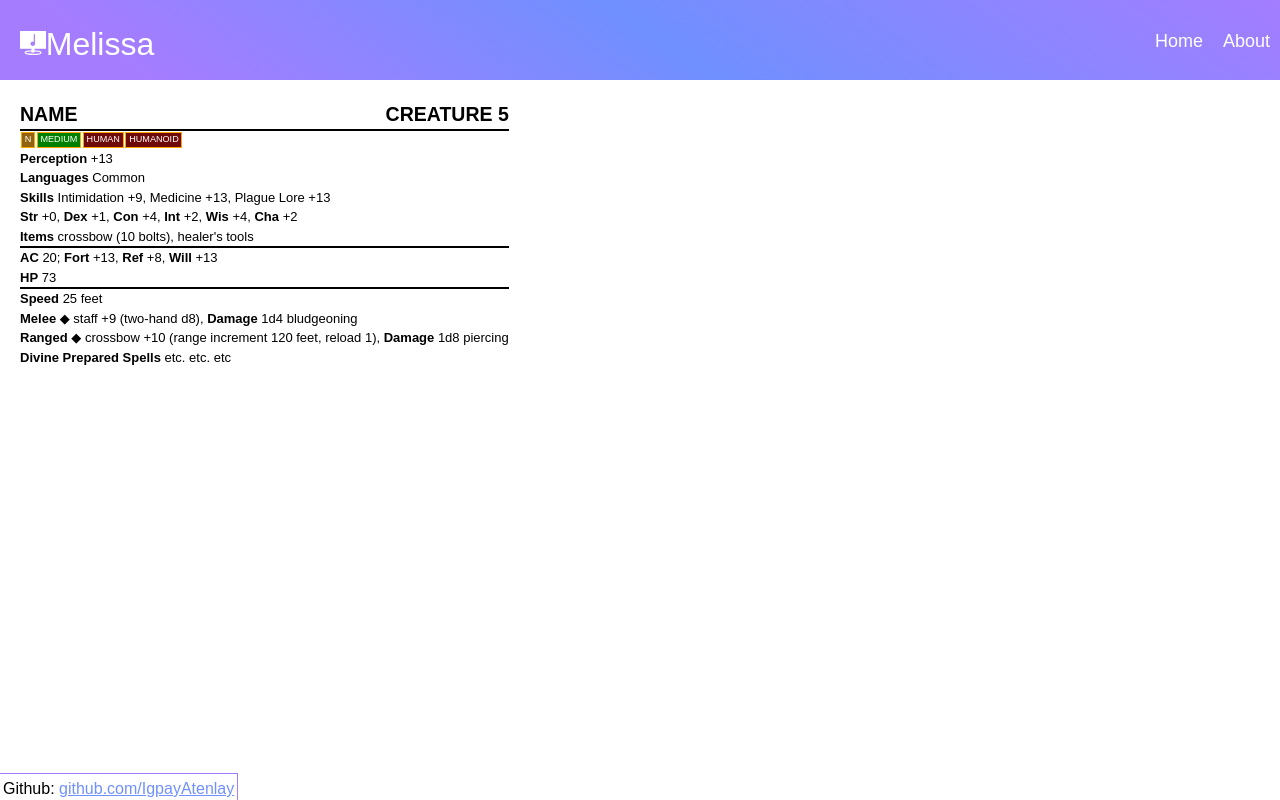
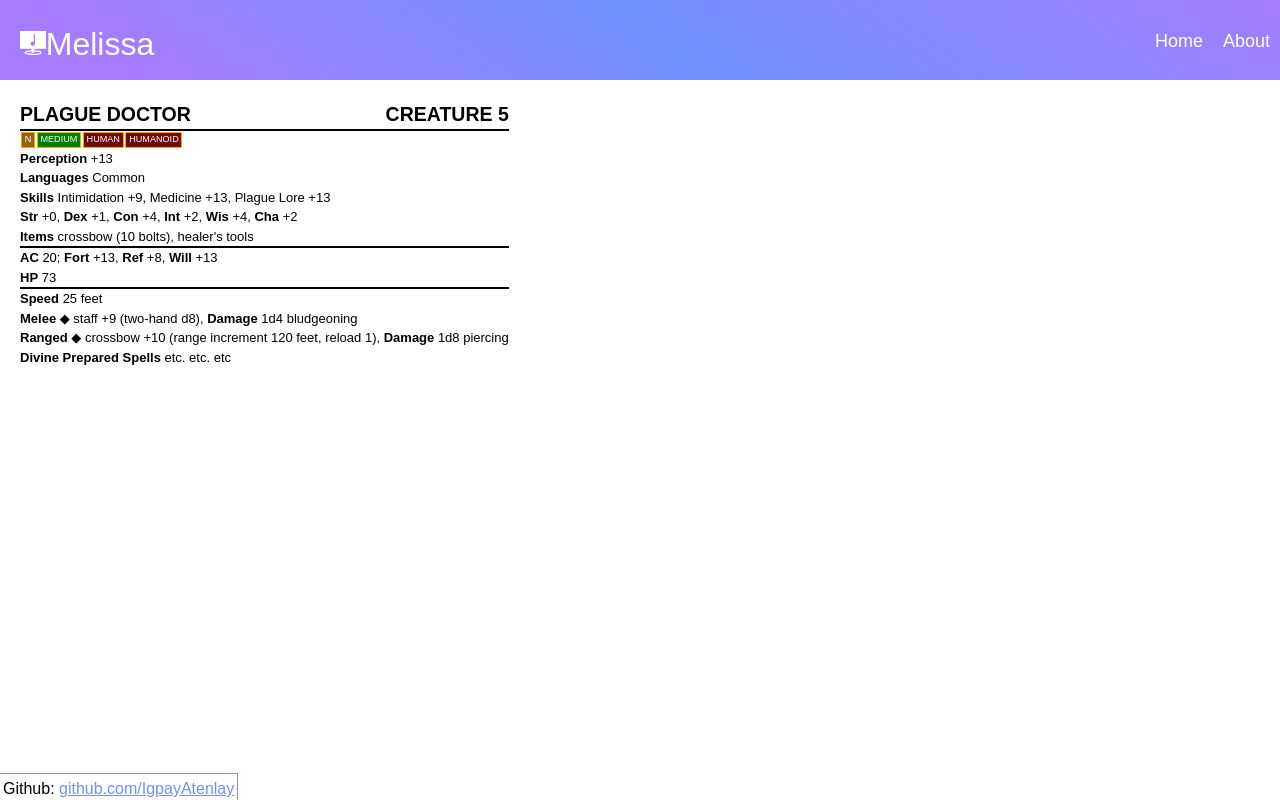
Before and after one commit to IgpayAtenlay/website, a React (Create React App) app in the folder client/: page /creatureCreator in a window 1280 px wide. Built offline with nearby package versions, Linux system fonts and the light colour scheme.

Commit message:
title looks better

```diff
--- a/client/src/css/creatureCreator.css
+++ b/client/src/css/creatureCreator.css
@@ -17,6 +17,7 @@
     justify-content: space-between;
     font-weight: bold;
     font-size: 1.5em;
+    font-stretch: condensed;
 }
 
 .creatureCreator .tags {
--- a/client/src/pages/creatureCreator/index.jsx
+++ b/client/src/pages/creatureCreator/index.jsx
@@ -4,7 +4,7 @@ import Tag from "./tag";
 export default function CreatureCreator() {
     return (<div class="creatureCreator">
         <div class="title">
-            <p class="name">NAME</p>
+            <p class="name">PLAGUE DOCTOR</p>
             <p class="level">CREATURE 5</p>
         </div>
         <div class="stats">
```
